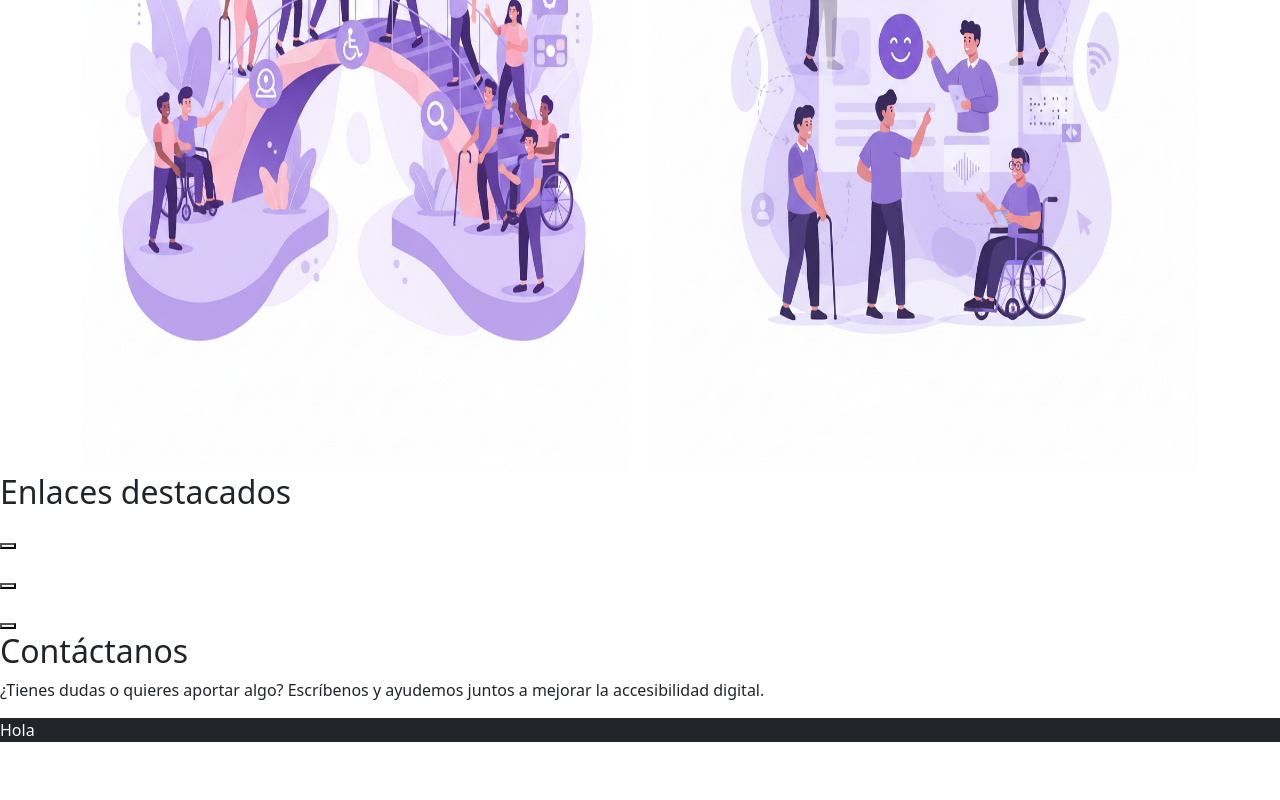
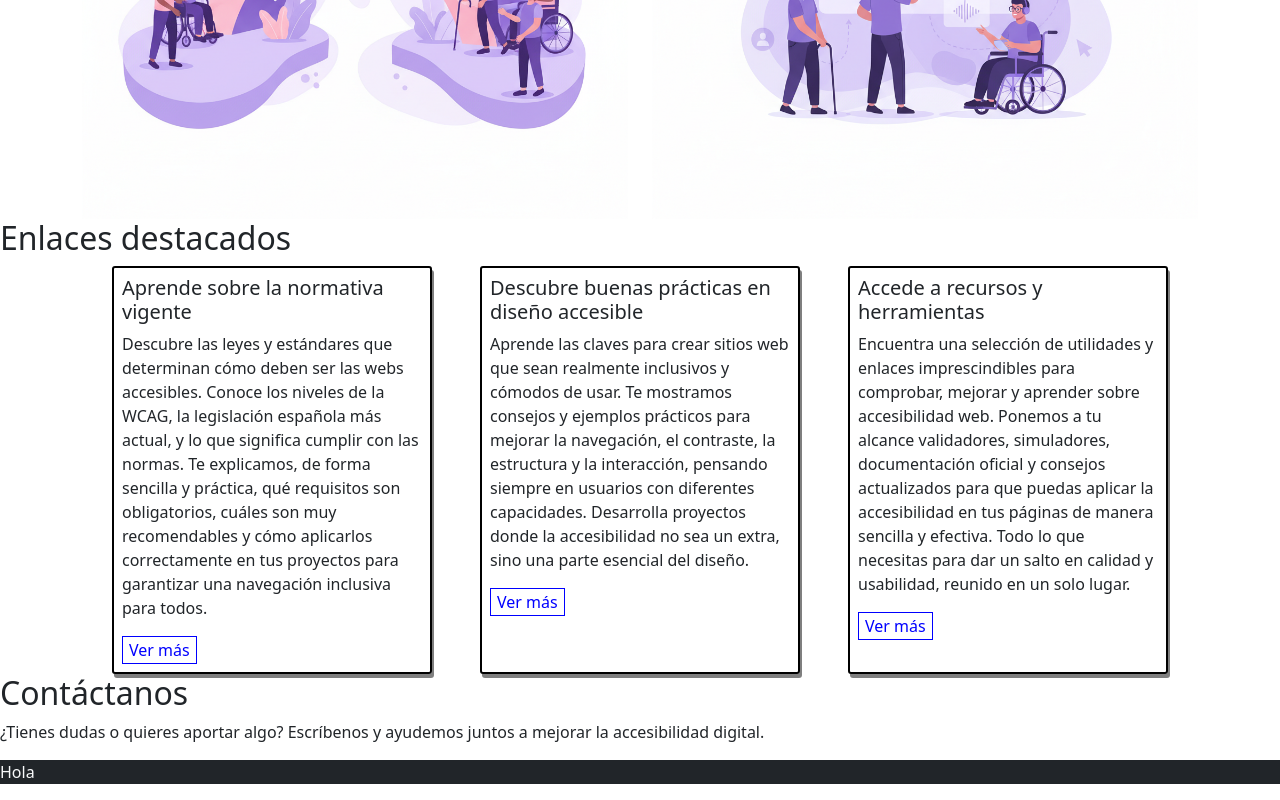
Before and after one commit to NaXeMate/P3-Bootstrap-Accesibilidad, a plain HTML site: page index.html in a window 1280 px wide. Shown: the part 1291-2091 px from the top of the page. Before the commit the page ends 2049 px from the top, so only its background shows below. Drawn offline with nearby package versions, Linux system fonts and the light colour scheme.

Commit message:
Añadidas las tarjetas con enlaces

```diff
--- a/css/estilos.css
+++ b/css/estilos.css
@@ -4,5 +4,22 @@
 }
 
 .img-pair img {
-    height: 100vh;
+    height: auto;
 }
+
+h3 {
+    font-size: 1.25em;
+}
+
+.tarjeta-enlace {
+    border: 2px solid black;
+    border-radius: 3px;
+    box-shadow: 2px 4px rgba(0, 0, 0, 0.5);
+    object-fit: cover;
+
+    button {
+        border: 1px solid blue;
+        color: blue;
+        background-color: white;
+    }
+}
--- a/index.html
+++ b/index.html
@@ -7,8 +7,8 @@
         <title>4All</title>
 
         <link rel="icon" href="multimedia/img/logo.png">
+        <link href="https://cdn.jsdelivr.net/npm/bootstrap@5.3.8/dist/css/bootstrap.min.css" rel="stylesheet" integrity="sha384-sRIl4kxILFvY47J16cr9ZwB07vP4J8+LH7qKQnuqkuIAvNWLzeN8tE5YBujZqJLB" crossorigin="anonymous">
         <link rel="stylesheet" href="css/estilos.css">
-        <link href="https://cdn.jsdelivr.net/npm/bootstrap@5.3.8/dist/css/bootstrap.min.css" rel="stylesheet" integrity="sha384-sRIl4kxILFvY47J16cr9ZwB07vP4J8+LH7qKQnuqkuIAvNWLzeN8tE5YBujZqJLB" crossorigin="anonymous">
     </head>
 
     <body>
@@ -41,12 +41,12 @@
         </div>
 
         <main>
-            <article class="mx-auto p-5">
+            <article class="p-5">
                 <h1>Accesibilidad Web: Más allá de las barreras digitales</h1>
                 <p>La accesibilidad web nos ayuda a que todas las personas, independientemente de sus capacidades, puedan navegar, informarse y participar en la red. ¿Por qué es importante? Porque la web debe incluir a todos, sin excepciones. Aquí aprenderás buenas prácticas y los motivos reales para que tus proyectos sean realmente accesibles. La tecnología debe ser un puente, no una barrera. Cuando diseñamos pensando en la diversidad, no solo cumplimos la ley, sino que mejoramos la experiencia de uso para todo el mundo. Además, la accesibilidad convierte tu sitio en un espacio abierto, amigable y preparado para cualquier usuario, sin importar su situación personal. Apostar por la inclusión digital es apostar por la creatividad, el respeto y el avance social, adaptando cada detalle para que nadie se quede atrás.</p>
             </article>
 
-            <article class="img-pair container">
+            <div class="img-pair container mx-auto">
                 <div class="row">
                     <div class="col-6 gap-3">
                         <img class="w-100" src="multimedia/img/main-1.png" alt="Puente que conexta a las personas">
@@ -55,31 +55,31 @@
                         <img class="w-100" src="multimedia/img/main-2.png" alt="Recursos accesibles para conectar a las personas">
                     </div>
                 </div>
-            </article>
+            </div>
         </main>
-
-
 
         <section class="enlaces-destacados">
             <h2>Enlaces destacados</h2>
 
-            <article class="tarjeta-enlace">
-                <h3></h3>
-                <p></p>
-                <button></button>
-            </article>
+            <div class="row gap-5 mx-auto justify-content-center">
+                <article class="tarjeta-enlace col-3 p-2">
+                    <h3>Aprende sobre la normativa vigente</h3>
+                    <p>Descubre las leyes y estándares que determinan cómo deben ser las webs accesibles. Conoce los niveles de la WCAG, la legislación española más actual, y lo que significa cumplir con las normas. Te explicamos, de forma sencilla y práctica, qué requisitos son obligatorios, cuáles son muy recomendables y cómo aplicarlos correctamente en tus proyectos para garantizar una navegación inclusiva para todos.</p>
+                    <button type="submit" class="ver-mas-button">Ver más</button>
+                </article>
 
-            <article class="tarjeta-enlace">
-                <h3></h3>
-                <p></p>
-                <button></button>
-            </article>
+                <article class="tarjeta-enlace col-3 p-2">
+                    <h3>Descubre buenas prácticas en diseño accesible</h3>
+                    <p>Aprende las claves para crear sitios web que sean realmente inclusivos y cómodos de usar. Te mostramos consejos y ejemplos prácticos para mejorar la navegación, el contraste, la estructura y la interacción, pensando siempre en usuarios con diferentes capacidades. Desarrolla proyectos donde la accesibilidad no sea un extra, sino una parte esencial del diseño.</p>
+                    <button type="submit" class="ver-mas-button">Ver más</button>
+                </article>
 
-            <article class="tarjeta-enlace">
-                <h3></h3>
-                <p></p>
-                <button></button>
-            </article>
+                <article class="tarjeta-enlace col-3 p-2">
+                    <h3>Accede a recursos y herramientas</h3>
+                    <p>Encuentra una selección de utilidades y enlaces imprescindibles para comprobar, mejorar y aprender sobre accesibilidad web. Ponemos a tu alcance validadores, simuladores, documentación oficial y consejos actualizados para que puedas aplicar la accesibilidad en tus páginas de manera sencilla y efectiva. Todo lo que necesitas para dar un salto en calidad y usabilidad, reunido en un solo lugar.</p>
+                    <button type="submit" class="ver-mas-button">Ver más</button>
+                </article>
+            </div>
         </section>
 
         <section class="contacto">
```
